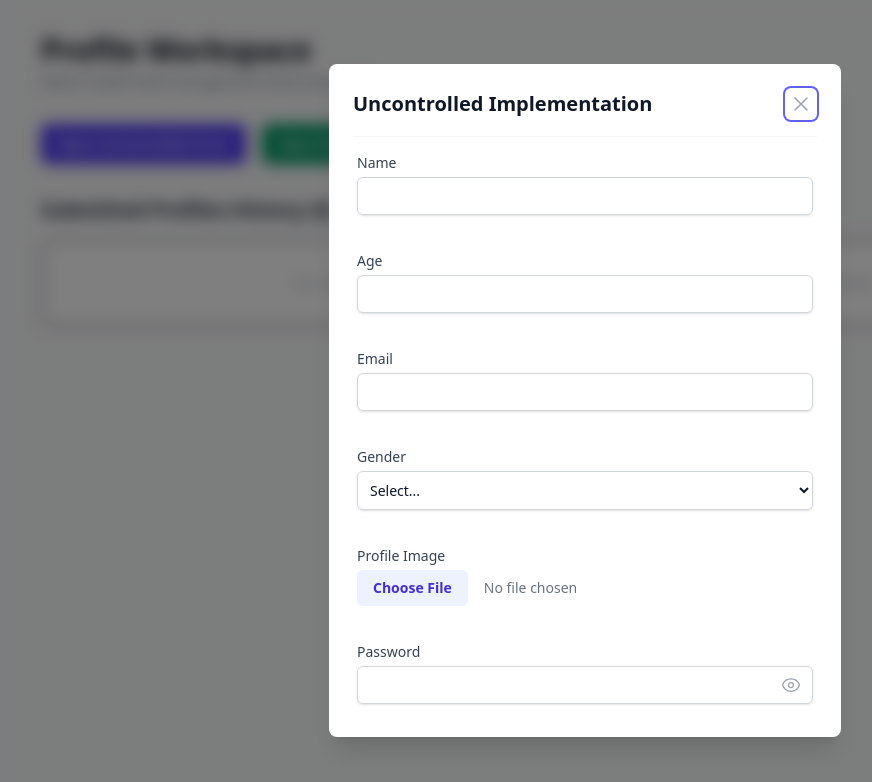
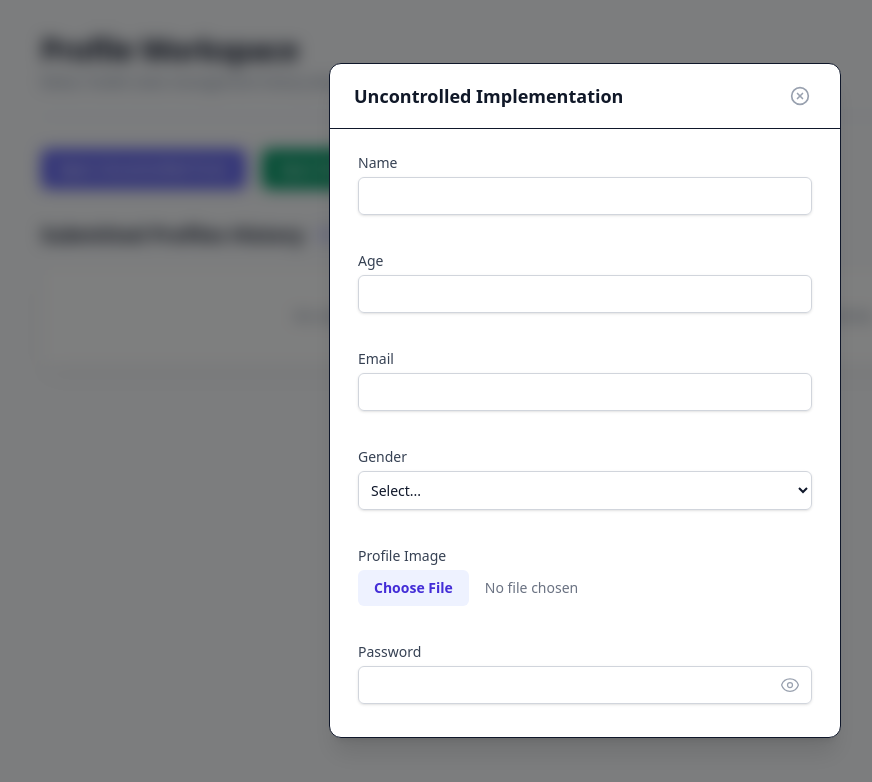
Before and after one commit to anastan588/React-2026-Q2-RSSchool, a React (Vite) app in the folder forms/: page / in a window 1280 px wide. Both pictures are taken after a click on the button "Open Uncontrolled Form". Shown: the top 782 px of the page, without its empty margins (55-927 px from the left). Built offline with nearby package versions, Linux system fonts and the light colour scheme.

Commit message:
refactor: improve modal

```diff
--- a/forms/package.json
+++ b/forms/package.json
@@ -19,6 +19,7 @@
     "@hookform/resolvers": "^5.4.0",
     "@reduxjs/toolkit": "^2.12.0",
     "@tailwindcss/vite": "^4.2.4",
+    "lucide-react": "^1.17.0",
     "react": "^19.2.5",
     "react-dom": "^19.2.5",
     "react-hook-form": "^7.77.0",
--- a/forms/src/App.tsx
+++ b/forms/src/App.tsx
@@ -20,17 +20,17 @@ export const App = () => {
   };
 
   return (
-    <div className="p-8 max-w-6xl mx-auto min-h-screen bg-gray-50">
-      <header className="mb-8">
-        <h1 className="text-3xl font-bold text-gray-950">Profile Workspace</h1>
-        <p className="text-gray-500 text-sm mt-1">
+    <div className="p-8 max-w-6xl mx-auto min-h-screen bg-background text-foreground transition-colors duration-200">
+      <header className="mb-8 border-b border-border-custom pb-6">
+        <h1 className="text-3xl font-bold tracking-tight">Profile Workspace</h1>
+        <p className="text-muted text-sm mt-1">
           Redux Toolkit state management history dashboard
         </p>
       </header>
 
-      <div className="flex gap-4 mb-8">
+      <div className="flex flex-wrap gap-4 mb-8">
         <button
-          className="rounded-md bg-indigo-600 px-4 py-2.5 text-sm font-semibold text-white shadow-sm hover:bg-indigo-500 focus:outline-none transition-colors"
+          className="rounded-md bg-primary px-4 py-2.5 text-sm font-semibold text-white shadow-sm hover:opacity-90 focus:outline-hidden transition-all active:scale-[0.98] cursor-pointer"
           type="button"
           onClick={() => setActiveModal("uncontrolled")}
         >
@@ -38,7 +38,7 @@ export const App = () => {
         </button>
 
         <button
-          className="rounded-md bg-emerald-600 px-4 py-2.5 text-sm font-semibold text-white shadow-sm hover:bg-emerald-500 focus:outline-none transition-colors"
+          className="rounded-md bg-emerald-600 px-4 py-2.5 text-sm font-semibold text-white shadow-sm hover:bg-emerald-500 focus:outline-hidden transition-all active:scale-[0.98] cursor-pointer"
           type="button"
           onClick={() => setActiveModal("rhf")}
         >
@@ -47,8 +47,11 @@ export const App = () => {
       </div>
 
       <main>
-        <h2 className="text-xl font-semibold text-gray-900 mb-4">
-          Submitted Profiles History ({submissions.length})
+        <h2 className="text-xl font-semibold mb-4 flex items-center gap-2">
+          <span>Submitted Profiles History</span>
+          <span className="text-xs bg-accent-soft text-primary px-2.5 py-0.5 rounded-full font-bold border border-border-custom">
+            {submissions.length}
+          </span>
         </h2>
 
         {submissions.length > 0 ? (
@@ -56,44 +59,58 @@ export const App = () => {
             {submissions.map((profile, index) => (
               <div
                 key={`${profile.email}-${profile.name}-${index}`}
-                className="bg-white border rounded-xl p-5 shadow-sm flex flex-col justify-between"
+                className="bg-card border border-border-custom rounded-book p-5 shadow-book flex flex-col justify-between backdrop-blur-xs transition-transform hover:translate-y-[-2px] duration-200"
               >
-                <div className="flex items-center gap-4 border-b border-gray-100 pb-4 mb-4">
+                <div className="flex items-center gap-4 border-b border-border-custom pb-4 mb-4">
                   {profile.image ? (
                     <img
                       alt={`${profile.name}'s profile avatar layout`}
-                      className="w-16 h-16 object-cover rounded-full border shadow-inner shrink-0"
+                      className="w-16 h-16 object-cover rounded-full border border-border-custom shadow-inner shrink-0 bg-background"
                       src={profile.image}
                     />
                   ) : (
-                    <div className="w-16 h-16 bg-gray-200 rounded-full flex items-center justify-center text-gray-400 font-semibold shrink-0">
-                      N/A
+                    <div className="w-16 h-16 bg-accent-soft rounded-full flex items-center justify-center text-primary font-bold shrink-0 border border-border-custom">
+                      {profile.name
+                        ? profile.name.substring(0, 2).toUpperCase()
+                        : "N/A"}
                     </div>
                   )}
                   <div className="overflow-hidden">
-                    <h3 className="font-bold text-gray-950 truncate">
+                    <h3 className="font-bold truncate text-base">
                       {profile.name}
                     </h3>
-                    <p className="text-xs text-gray-500 truncate">
+                    <p className="text-xs text-muted truncate">
                       {profile.email}
                     </p>
                   </div>
                 </div>
 
-                <div className="space-y-2 text-xs text-gray-600">
-                  <p>
-                    <strong>Age Metric:</strong> {profile.age}
+                <div className="space-y-2.5 text-xs">
+                  <p className="flex justify-between border-b border-border-custom/30 pb-1">
+                    <strong className="text-muted font-medium">
+                      Age Metric:
+                    </strong>
+                    <span className="font-semibold">{profile.age}</span>
                   </p>
-                  <p>
-                    <strong>Selected Gender:</strong>{" "}
-                    <span className="capitalize">{profile.gender}</span>
+                  <p className="flex justify-between border-b border-border-custom/30 pb-1">
+                    <strong className="text-muted font-medium">
+                      Selected Gender:
+                    </strong>{" "}
+                    <span className="capitalize font-semibold">
+                      {profile.gender}
+                    </span>
                   </p>
-                  <p>
-                    <strong>Target Country:</strong> {profile.country}
+                  <p className="flex justify-between border-b border-border-custom/30 pb-1">
+                    <strong className="text-muted font-medium">
+                      Target Country:
+                    </strong>
+                    <span className="font-semibold">{profile.country}</span>
                   </p>
-                  <p>
-                    <strong>Terms Status:</strong>{" "}
-                    <span className="text-emerald-600 font-semibold">
+                  <p className="flex justify-between pt-0.5">
+                    <strong className="text-muted font-medium">
+                      Terms Status:
+                    </strong>{" "}
+                    <span className="text-emerald-500 font-semibold flex items-center gap-1">
                       Accepted ✓
                     </span>
                   </p>
@@ -102,8 +119,8 @@ export const App = () => {
             ))}
           </div>
         ) : (
-          <div className="bg-white border rounded-xl p-8 text-center shadow-sm">
-            <p className="text-sm text-gray-400 italic">
+          <div className="bg-card border border-border-custom rounded-book p-10 text-center shadow-book backdrop-blur-xs">
+            <p className="text-sm text-muted italic">
               No configuration profiles submitted to the Redux store yet. Open a
               modal form to add entries.
             </p>
--- a/forms/src/components/Modal.tsx
+++ b/forms/src/components/Modal.tsx
@@ -1,130 +1,59 @@
-import React, { useEffect, useRef } from "react";
+import { useEffect, useRef } from "react";
+import { CircleX } from "lucide-react";
 import { createPortal } from "react-dom";
 
 import type { ModalProps } from "@/types/types";
 
-export const Modal: React.FC<ModalProps> = ({
-  isOpen,
-  onClose,
-  title,
-  children,
-}) => {
-  const modalRef = useRef<HTMLDivElement>(null);
-  const closeButtonRef = useRef<HTMLButtonElement>(null);
-  const previousFocus = useRef<HTMLElement | null>(null);
-
-  // Track where the mouse down action originally started
-  const mouseDownTargetRef = useRef<EventTarget | null>(null);
+export const Modal = ({ isOpen, title, onClose, children }: ModalProps) => {
+  const containerRef = useRef<HTMLDivElement>(null);
 
   useEffect(() => {
-    if (!isOpen) return;
-
-    previousFocus.current = document.activeElement as HTMLElement;
-
-    if (closeButtonRef.current) {
-      closeButtonRef.current.focus();
+    if (isOpen) {
+      containerRef.current?.focus();
     }
-
-    const handleStringKey = (e: KeyboardEvent) => {
-      if (e.key === "Escape") {
-        onClose();
-      }
-    };
-
-    document.addEventListener("keydown", handleStringKey);
-
-    return () => {
-      document.removeEventListener("keydown", handleStringKey);
-      if (previousFocus.current) {
-        previousFocus.current.focus();
-      }
-    };
-  }, [isOpen, onClose]);
-
-  useEffect(() => {
-    if (!isOpen) return;
-
-    const originalOverflow = window.getComputedStyle(document.body).overflow;
-    document.body.classList.add("overflow-hidden");
-
-    return () => {
-      document.body.classList.remove("overflow-hidden");
-      if (originalOverflow !== "hidden") {
-        document.body.style.removeProperty("overflow");
-      }
-    };
   }, [isOpen]);
 
   if (!isOpen) return null;
 
-  // Store the element where user initially pressed mouse down
-  const handleMouseDown = (e: React.MouseEvent<HTMLDivElement>) => {
-    mouseDownTargetRef.current = e.target;
-  };
-
-  // Only close if BOTH press down and release happen on the overlay itself
-  const handleMouseUp = (e: React.MouseEvent<HTMLDivElement>) => {
-    if (
-      e.target === e.currentTarget &&
-      mouseDownTargetRef.current === e.currentTarget
-    ) {
+  const handleKeyDown = (e: React.KeyboardEvent<HTMLDivElement>) => {
+    if (e.key === "Escape") {
       onClose();
     }
   };
 
-  const handleSentinelBounce = () => {
-    if (closeButtonRef.current) {
-      closeButtonRef.current.focus();
+  const handleOverlayClick = (e: React.MouseEvent<HTMLDivElement>) => {
+    if (e.target === containerRef.current) {
+      onClose();
     }
   };
 
   return createPortal(
     <div
+      ref={containerRef}
       aria-labelledby="modal-title"
       aria-modal="true"
-      className="fixed inset-0 z-50 flex items-center justify-center bg-black/50 p-4 backdrop-blur-sm"
+      className="fixed inset-0 z-50 flex items-center justify-center p-4 bg-black/50 backdrop-blur-sm outline-none overscroll-contain"
       role="dialog"
-      onMouseDown={handleMouseDown}
-      onMouseUp={handleMouseUp}
+      tabIndex={-1}
+      onKeyDown={handleKeyDown}
+      onMouseDown={handleOverlayClick}
     >
-      <div tabIndex={0} onFocus={handleSentinelBounce} className="sr-only" />
-
-      <div
-        ref={modalRef}
-        tabIndex={-1}
-        className="flex w-full max-w-lg flex-col rounded-lg bg-white p-6 shadow-xl focus:outline-none"
-      >
-        <div className="flex items-center justify-between border-b border-gray-100 pb-4 mb-4">
-          <h2 className="text-xl font-semibold text-gray-900" id="modal-title">
+      <div className="relative w-full max-w-lg bg-white rounded-xl shadow-xl border overflow-hidden flex flex-col max-h-[90vh]">
+        <div className="flex items-center justify-between px-6 py-4 border-b">
+          <h3 className="text-lg font-semibold text-gray-900" id="modal-title">
             {title}
-          </h2>
+          </h3>
           <button
-            ref={closeButtonRef}
-            aria-label="Close modal"
-            className="rounded-md p-1 text-gray-400 hover:bg-gray-100 hover:text-gray-600 transition-colors focus:outline-none focus:ring-2 focus:ring-indigo-500"
+            className="text-gray-400 hover:text-gray-500 p-1.5 rounded-lg hover:bg-gray-100 transition-colors"
             type="button"
             onClick={onClose}
           >
-            <svg
-              className="h-6 w-6"
-              fill="none"
-              stroke="currentColor"
-              strokeWidth="1.5"
-              viewBox="0 0 24 24"
-            >
-              <path
-                d="M6 18L18 6M6 6l12 12"
-                strokeLinecap="round"
-                strokeLinejoin="round"
-              />
-            </svg>
+            <span className="sr-only">Закрыть</span>
+            <CircleX className="w-5 h-5" />
           </button>
         </div>
-
-        <div className="w-full">{children}</div>
+        <div className="p-6 overflow-y-auto">{children}</div>
       </div>
-
-      <div tabIndex={0} onFocus={handleSentinelBounce} className="sr-only" />
     </div>,
     document.body,
   );
--- a/forms/src/main.tsx
+++ b/forms/src/main.tsx
@@ -1,4 +1,3 @@
-import "./index.css";
 import "./index.css";
 
 import React from "react";
```
Also changed, not shown: 2 other files (tests, documents, lock files or other folders).
